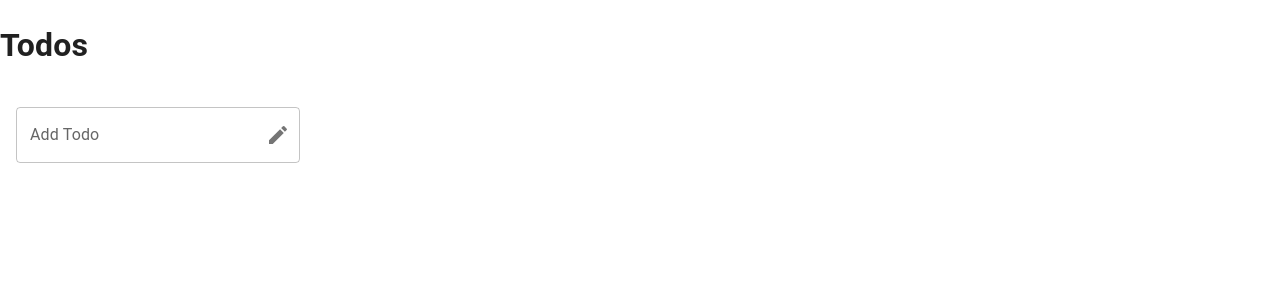
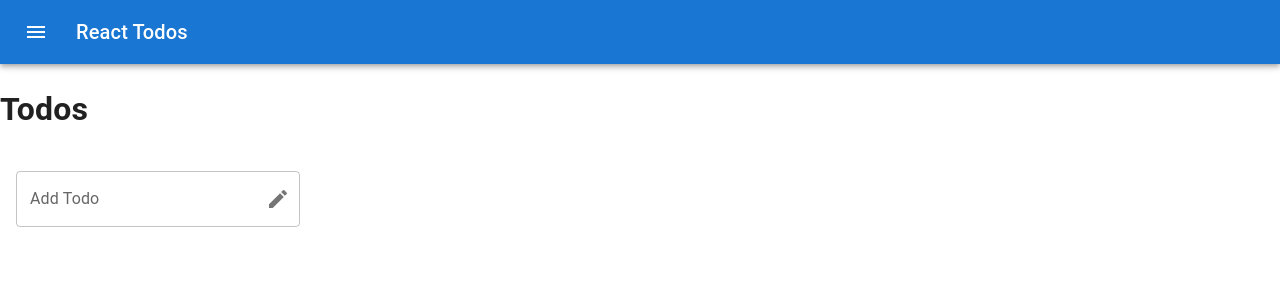
Before and after one commit to youssefGammoudi/react-todos, a React (Vite) app: page / in a window 1280 px wide. Shown: the top 300 px of the page. Built offline with nearby package versions, Linux system fonts and the light colour scheme.

Commit message:
add navbar

```diff
--- a/src/App.jsx
+++ b/src/App.jsx
@@ -1,10 +1,12 @@
 import CssBaseline from "@mui/material/CssBaseline";
 import "./App.css";
 import TodoList from "./TodoList";
+import Navbar from "./Navbar";
 
 function App() {
   return (
     <>
+      <Navbar />
       <CssBaseline />
       <h1>Todos</h1>
       <TodoList />
--- /dev/null
+++ b/src/Navbar.jsx
@@ -0,0 +1,30 @@
+import AppBar from "@mui/material/AppBar";
+import Box from "@mui/material/Box";
+import Toolbar from "@mui/material/Toolbar";
+import Typography from "@mui/material/Typography";
+import Button from "@mui/material/Button";
+import IconButton from "@mui/material/IconButton";
+import MenuIcon from "@mui/icons-material/Menu";
+
+export default function Navbar() {
+  return (
+    <Box sx={{ flexGrow: 1 }}>
+      <AppBar position="static">
+        <Toolbar>
+          <IconButton
+            size="large"
+            edge="start"
+            color="inherit"
+            aria-label="menu"
+            sx={{ mr: 2 }}
+          >
+            <MenuIcon />
+          </IconButton>
+          <Typography variant="h6" component="div" sx={{ flexGrow: 1 }}>
+            React Todos
+          </Typography>
+        </Toolbar>
+      </AppBar>
+    </Box>
+  );
+}
```
